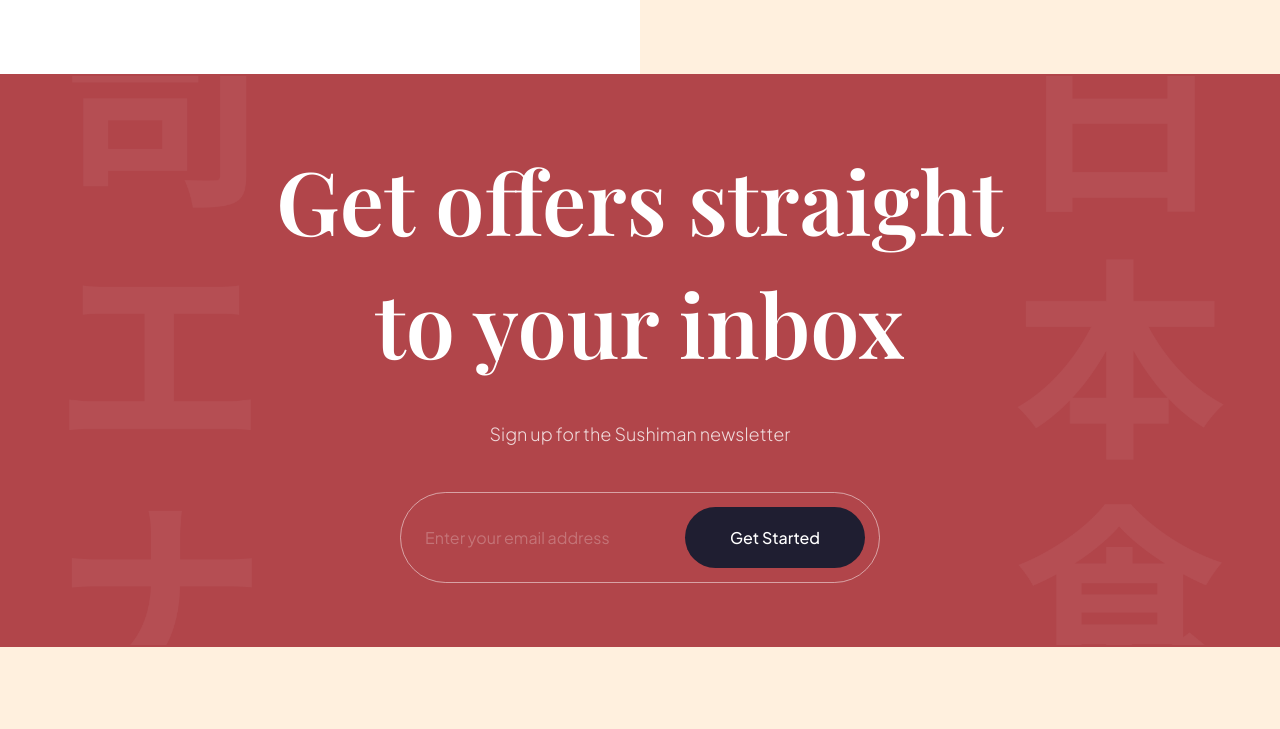
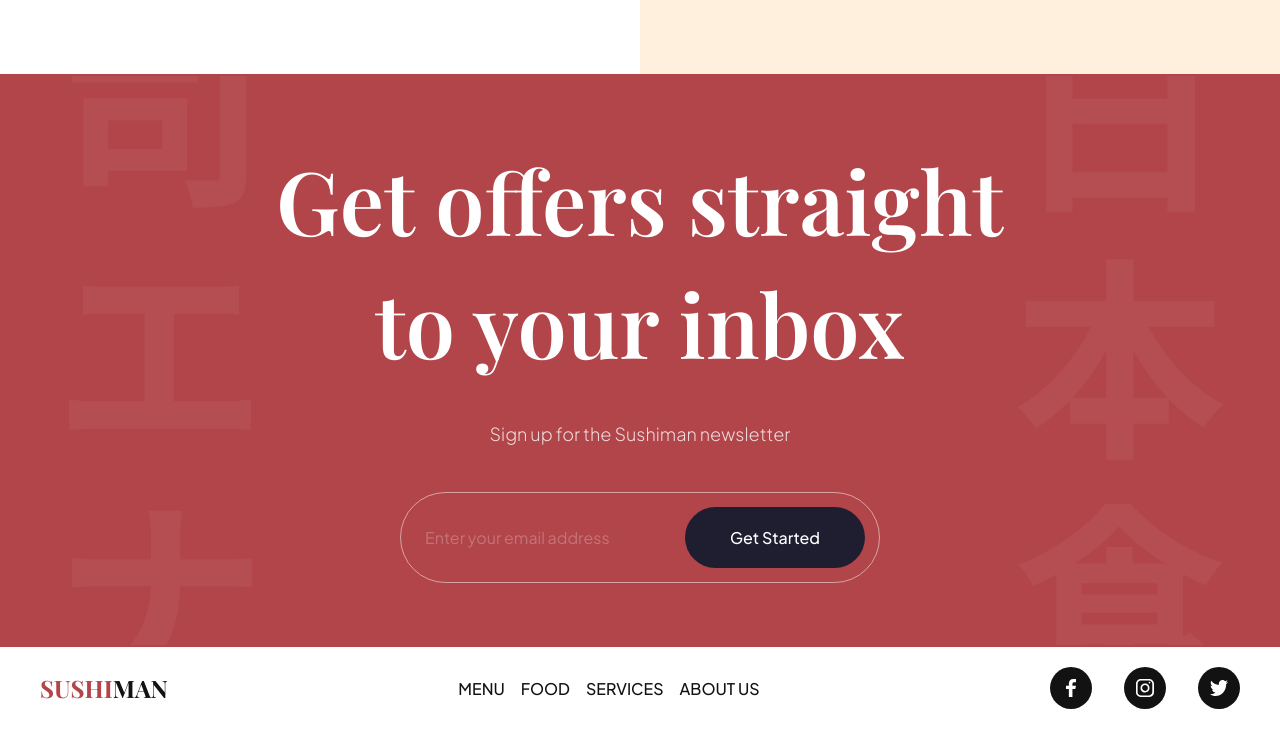
Before and after one commit to ThiagoMonts/landing_page_sushi, a website built with Vite: page index.html in a window 1280 px wide. Shown: the part 3624-4353 px from the top of the page. Before the commit the page ends 4271 px from the top, so only its background shows below. Built offline with nearby package versions, Linux system fonts and the light colour scheme; files whose address does not match are found by name.

Commit message:
Criação do Footer

```diff
--- a/css/sections/footer.css
+++ b/css/sections/footer.css
@@ -0,0 +1,60 @@
+.footer {
+    width: 100%;
+    padding: 20px 40px;
+    background: var(--color-white);
+
+    flex-wrap: wrap;
+    gap: 20px;
+
+    overflow: hidden;
+}
+
+.footer__logo {
+    font-size: 24px;
+    font-weight: bold;
+    font-family: var(--playfair-display);
+    text-transform: uppercase;
+    color: var(--secondary-color);
+
+    cursor: pointer;
+}
+
+.footer__logo span {
+    color: var(--primary-color);
+}
+
+.footer ul {
+    list-style: none;
+    display: flex;
+    flex-wrap: wrap;
+    flex-direction: row;
+    gap: 16px;
+}
+
+.footer ul:last-child {
+    gap: 32px;
+}
+
+.footer__nav li {
+    font-size: 16px;
+    font-weight: 500;
+    font-family: var(--plus-jakarta-sans);
+    text-transform: uppercase;
+    color: var(--secondary-color);
+
+    cursor: pointer;
+}
+
+.footer__social li {
+    width: 42px;
+    height: 42px;
+    background-color: var(--secondary-color);
+    border-radius: 100%;
+}
+
+.footer__social li img {
+    width: 45%;
+    height: 45%;
+
+    object-fit: contain;
+}
--- a/index.html
+++ b/index.html
@@ -324,6 +324,31 @@
     </div>
   </section>
 
+  <footer class="footer flex-between">
+    <h3 class="footer__logo">
+      <span>Sushi</span>man
+    </h3>
+
+    <ul class="footer__nav">
+      <li><a href="#menu">Menu</a></li>
+      <li><a href="#food">Food</a></li>
+      <li><a href="#services">Services</a></li>
+      <li><a href="#about-us">About us</a></li>
+    </ul>
+
+    <ul class="footer__social">
+      <li class="flex-center">
+        <img src="assets/facebook.svg" alt="facebook"/>
+      </li>
+      <li class="flex-center">
+        <img src="assets/instagram.svg" alt="instagram"/>
+      </li>
+      <li class="flex-center">
+        <img src="assets/twitter.svg" alt="twitter"/>
+      </li>
+    </ul>
+  </footer>
+
 
   <script src="js/script.js" type="module"></script>
 </body>
```
